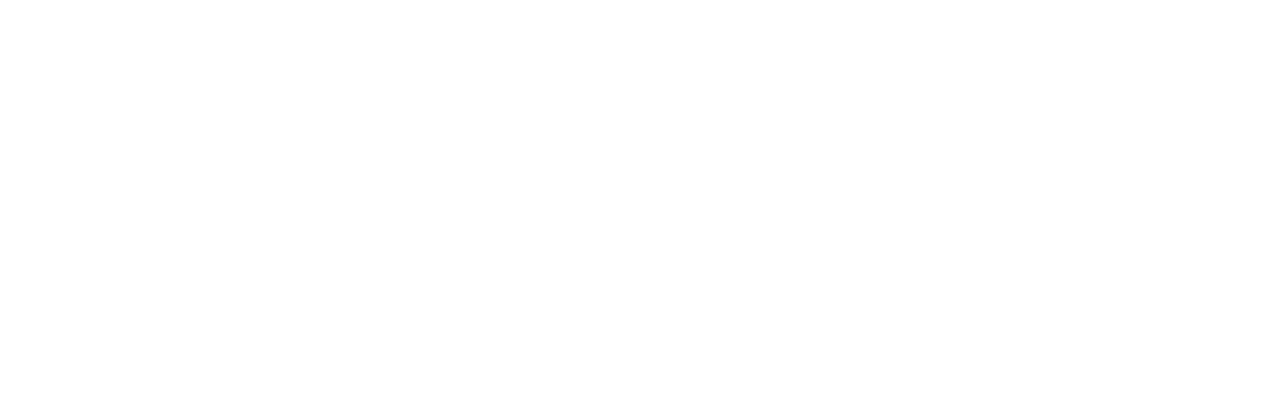
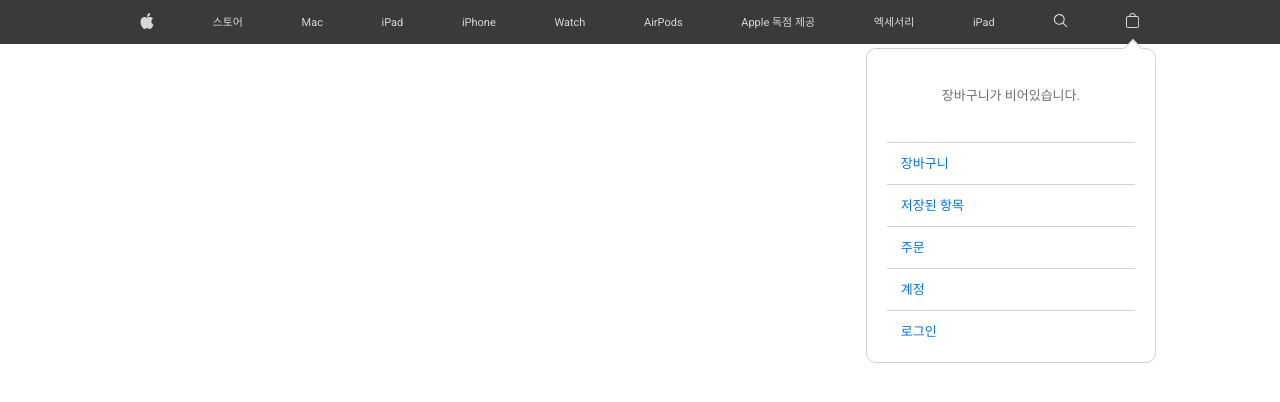
Before and after one commit to funky1119/apple-ipad-app, a plain HTML site: page index.html in a window 1280 px wide. Drawn offline with nearby package versions, Linux system fonts and the light colour scheme.

Commit message:
헤더 스타일 적용

```diff
--- a/css/main.css
+++ b/css/main.css
@@ -4,3 +4,106 @@
   font-family: "Roboto", "Noto Sans KR", sans-serif;
   word-break: keep-all;
 }
+a {
+  text-decoration: none;
+}
+
+/* header */
+header {
+  background-color: #3a3a3a;
+}
+header .inner {
+  max-width: 1020px;
+  margin: 0 auto;
+}
+header ul.menu {
+  height: 44px;
+  display: flex;
+  justify-content: space-between;
+}
+header ul.menu > li {
+  display: flex;
+  position: relative;
+}
+header ul.menu > li > a {
+  padding: 0 10px;
+  font-size: 11px;
+  display: flex;
+  align-items: center;
+  color: white;
+  opacity: 0.8;
+}
+header ul.menu > li.apple-logo > a,
+header ul.menu > li.search-starter > a,
+header ul.menu > li.basket-starter > a {
+  width: 14px;
+  text-indent: -9999px;
+  background-repeat: no-repeat;
+  background-position: center 13px;
+}
+header ul.menu > li.apple-logo > a {
+  background-image: url("../images/header_apple.svg");
+}
+header ul.menu > li.search-starter > a {
+  background-image: url("../images/header_search.svg");
+}
+header ul.menu > li.basket-starter > a {
+  background-image: url("../images/header_bag.svg");
+}
+header ul.menu > li > a:hover {
+  opacity: 1;
+}
+
+/* Header / Menu / Basket */
+header .basket {
+  width: 290px;
+  padding: 10px 20px;
+  border: 1px solid #d2d2d2;
+  border-radius: 10px;
+  box-sizing: border-box;
+  background-color: #fff;
+  position: absolute;
+  top: calc(100% + 4px);
+  right: -6px;
+}
+header .basket .arrow {
+  width: 20px;
+  height: 10px;
+  overflow: hidden;
+  position: absolute;
+  top: -10px;
+  right: 12px;
+}
+header .basket .arrow::before {
+  content: "";
+  width: 12px;
+  height: 12px;
+  border: 1px solid #d2d2d2;
+  background-color: #fff;
+  transform: rotate(45deg);
+  transform-origin: 0 0;
+  position: absolute;
+  top: 0;
+  left: 50%;
+}
+header .basket .message {
+  padding: 30px 0;
+  font-size: 13px;
+  color: #6e6e6e;
+  text-align: center;
+}
+header .basket ul {
+  margin-top: 10px;
+}
+header .basket ul li {
+  border-top: 1px solid #d2d2d2;
+}
+header .basket ul li a {
+  display: block;
+  padding: 14px;
+  font-size: 13px;
+  color: #0071e3;
+}
+header .basket ul li a:hover {
+  text-decoration: underline;
+}
--- a/index.html
+++ b/index.html
@@ -50,5 +50,38 @@
     />
     <link rel="stylesheet" href="./css/main.css" />
   </head>
-  <body></body>
+  <body>
+    <!-- HEADER -->
+    <header>
+      <div class="inner">
+        <ul class="menu">
+          <li class="apple-logo"><a href="javascript:void(0)">Apple</a></li>
+          <li><a href="javascript:void(0)">스토어</a></li>
+          <li><a href="javascript:void(0)">Mac</a></li>
+          <li><a href="javascript:void(0)">iPad</a></li>
+          <li><a href="javascript:void(0)">iPhone</a></li>
+          <li><a href="javascript:void(0)">Watch</a></li>
+          <li><a href="javascript:void(0)">AirPods</a></li>
+          <li><a href="javascript:void(0)">Apple 독점 제공</a></li>
+          <li><a href="javascript:void(0)">엑세서리</a></li>
+          <li><a href="javascript:void(0)">iPad</a></li>
+          <li class="search-starter"><a href="javascript:void(0)">감세</a></li>
+          <li class="basket-starter">
+            <a href="javascript:void(0)">장바구니</a>
+            <div class="basket">
+              <div class="arrow"></div>
+              <div class="message">장바구니가 비어있습니다.</div>
+              <ul>
+                <li><a href="javascript:void(0)">장바구니</a></li>
+                <li><a href="javascript:void(0)">저장된 항목</a></li>
+                <li><a href="javascript:void(0)">주문</a></li>
+                <li><a href="javascript:void(0)">계정</a></li>
+                <li><a href="javascript:void(0)">로그인</a></li>
+              </ul>
+            </div>
+          </li>
+        </ul>
+      </div>
+    </header>
+  </body>
 </html>
```
Also changed, not shown: js/main.js (added).
